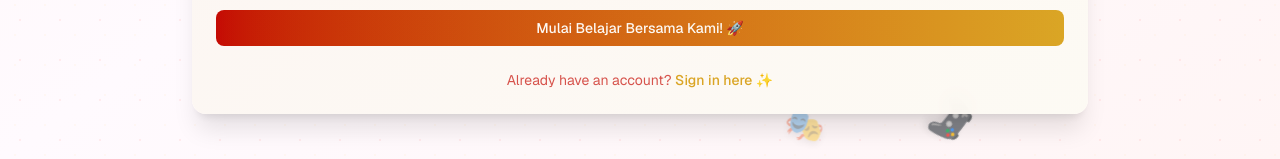
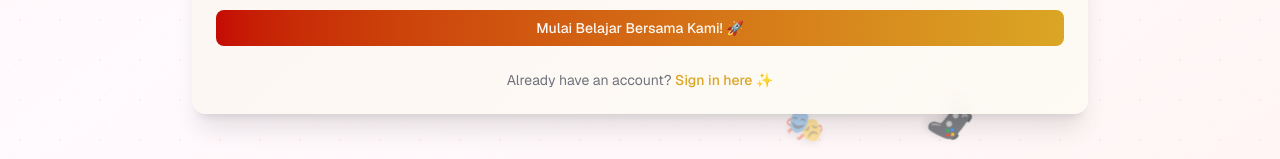
Before and after one commit to Central-Saga/fe-shineeducationbali, a Next.js app: page /auth/register in a window 1280 px wide. Shown: the part 760-919 px from the top of the page. Built offline with nearby package versions, Linux system fonts and the light colour scheme.

Commit message:
feat: Update registration page footer for improved account navigation and styling

```diff
--- a/src/app/auth/register/page.tsx
+++ b/src/app/auth/register/page.tsx
@@ -384,29 +384,30 @@ export default function RegisterPage() {
             </form>
           </CardContent>{" "}
           <CardFooter className="flex justify-center">
+            <div className="text-sm text-center">
               <motion.div
                 initial={{ opacity: 0 }}
                 animate={{ opacity: 1 }}
                 transition={{ delay: 0.9 }}
-              className="text-sm text-center"
               >
-              <span className="text-[#C40503]/70">
-                Already have an account?{" "}
-              </span>
-              <motion.span
-                whileHover={{
-                  scale: 1.05,
-                }}
-                className="inline-block"
-              >
+                <span className="text-gray-500">Already have an account? </span>
                 <Link
                   href="/auth/login"
-                  className="font-medium text-[#DAA625] hover:text-[#C40503] transition-colors duration-300"
+                  className="group relative inline-block"
+                >
+                  <motion.span
+                    className="font-medium text-[#DAA625] group-hover:text-[#C40503] transition-all duration-300"
+                    whileHover={{ scale: 1.1 }}
+                    style={{
+                      display: "inline-block",
+                      transformOrigin: "center",
+                    }}
                   >
                     Sign in here ✨
+                  </motion.span>
                 </Link>
-              </motion.span>
               </motion.div>
+            </div>
           </CardFooter>
         </Card>
       </motion.div>
```
Lines whose indentation alone changed are shown as unchanged.
